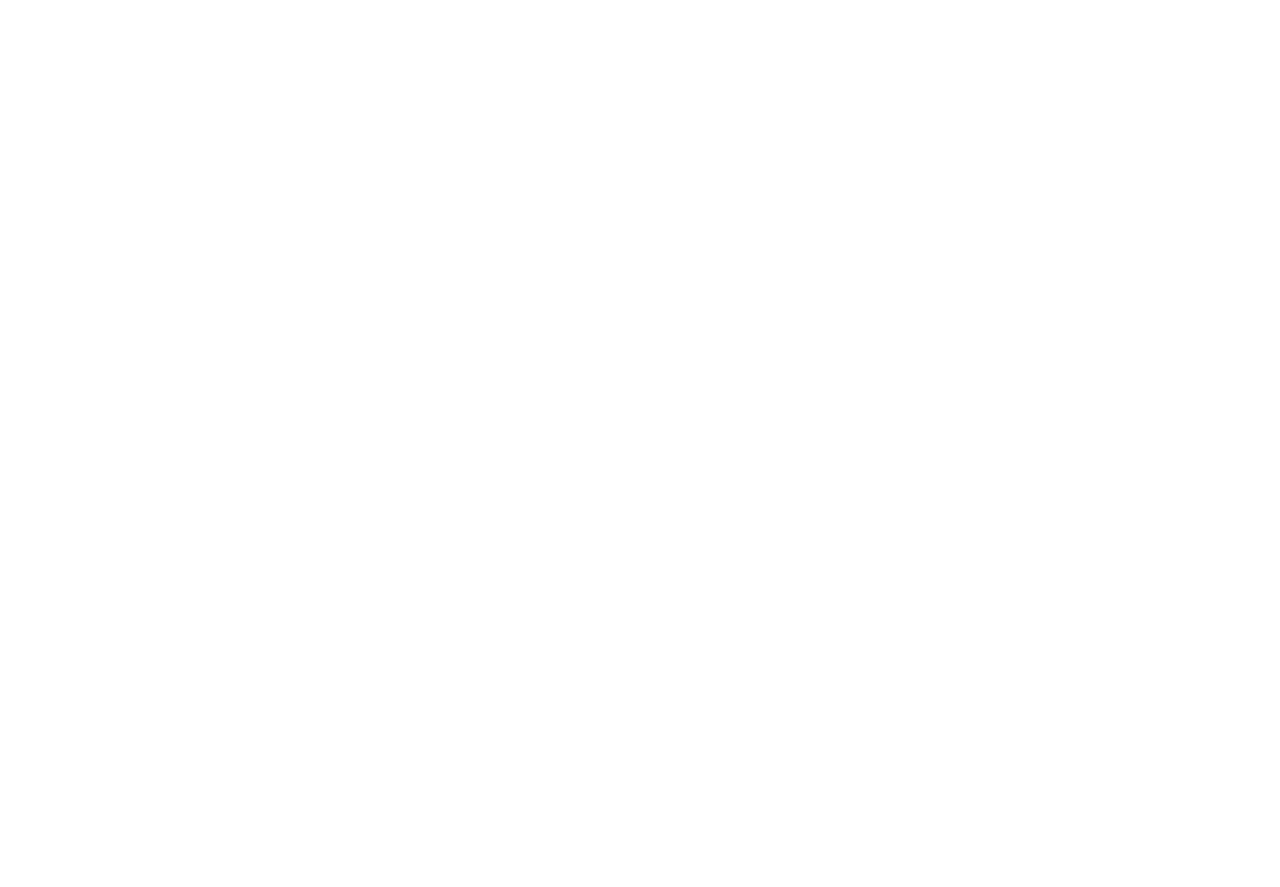
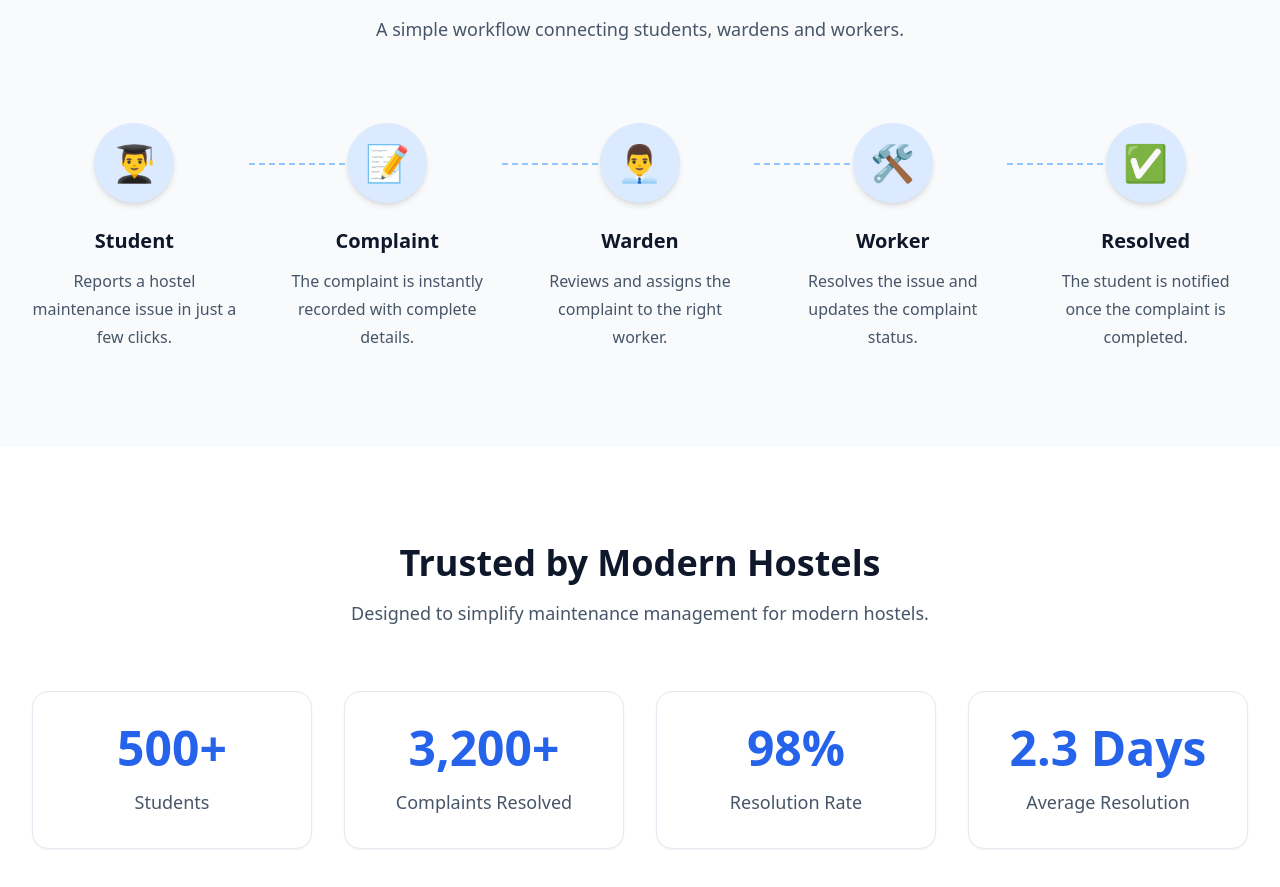
Before and after one commit to MishraRishikesh/FixFlow, a React app in the folder frontend/: page / in a window 1280 px wide. Shown: the part 1420-2307 px from the top of the page. Before the commit the page ends 1283 px from the top, so only its background shows below. Built offline with nearby package versions, Linux system fonts and the light colour scheme; the HTML template or start-up script is replaced by a standard one.

Commit message:
feat: add landing page stats section

```diff
--- /dev/null
+++ b/frontend/src/components/landing/StatCard.jsx
@@ -0,0 +1,11 @@
+function StatCard({ value, label }) {
+  return (
+    <div className="rounded-2xl border border-slate-200 bg-white p-8 text-center shadow-sm transition-all duration-300 hover:-translate-y-2 hover:shadow-xl">
+      <h3 className="text-5xl font-extrabold text-blue-600">{value}</h3>
+
+      <p className="mt-4 text-lg font-medium text-slate-600">{label}</p>
+    </div>
+  );
+}
+
+export default StatCard;
--- a/frontend/src/components/landing/StatsSection.jsx
+++ b/frontend/src/components/landing/StatsSection.jsx
@@ -0,0 +1,43 @@
+import Container from "../common/Container";
+import SectionHeading from "../common/SectionHeading";
+import StatCard from "./StatCard";
+
+function StatsSection() {
+  const stats = [
+    {
+      value: "500+",
+      label: "Students",
+    },
+    {
+      value: "3,200+",
+      label: "Complaints Resolved",
+    },
+    {
+      value: "98%",
+      label: "Resolution Rate",
+    },
+    {
+      value: "2.3 Days",
+      label: "Average Resolution",
+    },
+  ];
+
+  return (
+    <section className="bg-white py-24">
+      <Container>
+        <SectionHeading
+          title="Trusted by Modern Hostels"
+          subtitle="Designed to simplify maintenance management for modern hostels."
+        />
+
+        <div className="mt-16 grid gap-8 md:grid-cols-2 lg:grid-cols-4">
+          {stats.map(stat => (
+            <StatCard key={stat.label} value={stat.value} label={stat.label} />
+          ))}
+        </div>
+      </Container>
+    </section>
+  );
+}
+
+export default StatsSection;
--- a/frontend/src/components/landing/WorkflowSection.jsx
+++ b/frontend/src/components/landing/WorkflowSection.jsx
@@ -0,0 +1,58 @@
+import Container from "../common/Container";
+import SectionHeading from "../common/SectionHeading";
+import WorkflowStep from "./WorkflowStep";
+
+function WorkflowSection() {
+  const steps = [
+    {
+      icon: "👨‍🎓",
+      title: "Student",
+      description: "Reports a hostel maintenance issue in just a few clicks.",
+    },
+    {
+      icon: "📝",
+      title: "Complaint",
+      description: "The complaint is instantly recorded with complete details.",
+    },
+    {
+      icon: "👨‍💼",
+      title: "Warden",
+      description: "Reviews and assigns the complaint to the right worker.",
+    },
+    {
+      icon: "🛠️",
+      title: "Worker",
+      description: "Resolves the issue and updates the complaint status.",
+    },
+    {
+      icon: "✅",
+      title: "Resolved",
+      description: "The student is notified once the complaint is completed.",
+    },
+  ];
+
+  return (
+    <section className="bg-slate-50 py-24">
+      <Container>
+        <SectionHeading
+          title="How FixFlow Works"
+          subtitle="A simple workflow connecting students, wardens and workers."
+        />
+
+        <div className="mt-20 grid gap-12 lg:grid-cols-5">
+          {steps.map((step, index) => (
+            <WorkflowStep
+              key={step.title}
+              icon={step.icon}
+              title={step.title}
+              description={step.description}
+              isLast={index === steps.length - 1}
+            />
+          ))}
+        </div>
+      </Container>
+    </section>
+  );
+}
+
+export default WorkflowSection;
--- /dev/null
+++ b/frontend/src/components/landing/WorkflowStep.jsx
@@ -0,0 +1,33 @@
+function WorkflowStep({ icon, title, description, isLast = false }) {
+  return (
+    <div className="flex flex-col items-center text-center relative">
+      <div className="flex h-20 w-20 items-center justify-center rounded-full bg-blue-100 text-4xl shadow-md">
+        {icon}
+      </div>
+
+      <h3 className="mt-6 text-xl font-semibold text-slate-900">{title}</h3>
+
+      <p className="mt-3 max-w-[220px] leading-7 text-slate-600">
+        {description}
+      </p>
+
+      {!isLast && (
+        <div
+          className="
+            hidden
+            lg:block
+            absolute
+            top-10
+            left-[calc(100%+12px)]
+            w-24
+            border-t-2
+            border-dashed
+            border-blue-300
+          "
+        />
+      )}
+    </div>
+  );
+}
+
+export default WorkflowStep;
--- a/frontend/src/pages/landing/LandingPage.jsx
+++ b/frontend/src/pages/landing/LandingPage.jsx
@@ -1,6 +1,8 @@
 import Navbar from "../../components/landing/Navbar";
 import HeroSection from "../../components/landing/HeroSection";
 import FeaturesSection from "../../components/landing/FeaturesSection";
+import WorkflowSection from "../../components/landing/WorkflowSection";
+import StatsSection from "../../components/landing/StatsSection";
 
 function LandingPage() {
   return (
@@ -10,6 +12,8 @@
       <main>
         <HeroSection />
         <FeaturesSection />
+        <WorkflowSection />
+        <StatsSection />
       </main>
     </>
   );
```
